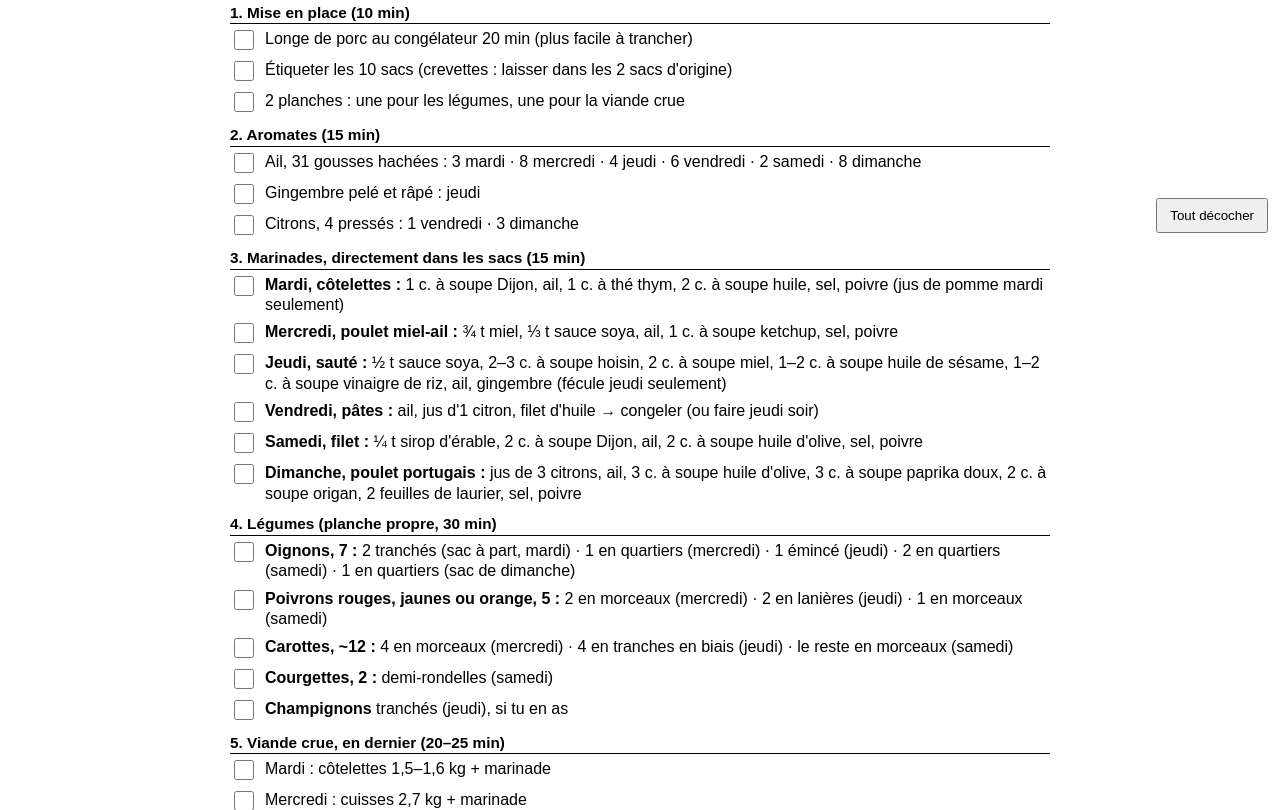
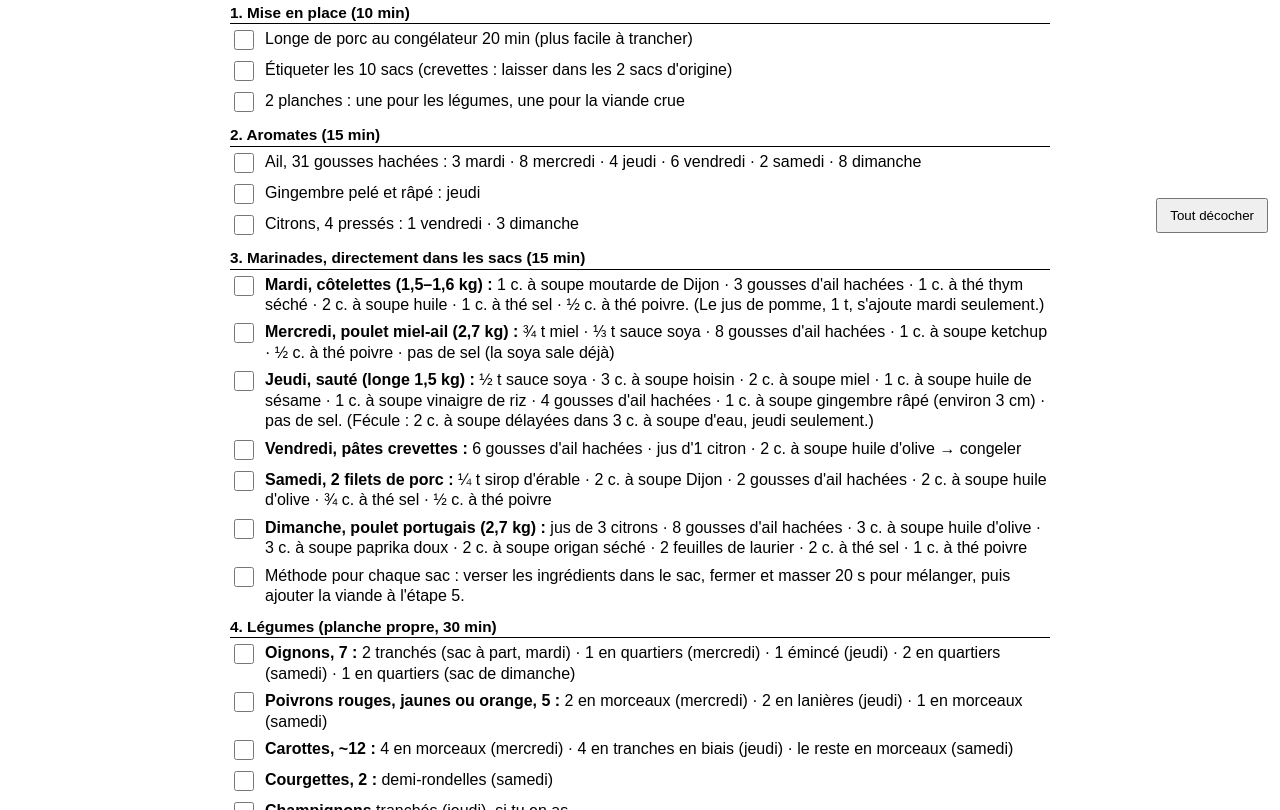
Before and after one commit to Khayzard/Livre-recettes, a plain HTML site: page mealprep/2026-11-16.html in a window 1280 px wide. Shown: the part 555-1365 px from the top of the page. Drawn offline with Linux system fonts and the light colour scheme.

Commit message:
Meal prep: quantités complètes des marinades

```diff
--- a/mealprep/2026-11-16.html
+++ b/mealprep/2026-11-16.html
@@ -54,12 +54,13 @@ body{max-width:820px;margin:16px auto;padding:0 14px;font-size:12pt}
 
 <h2>3. Marinades, directement dans les sacs (15 min)</h2>
 <ul class="cb">
-<li><b>Mardi, côtelettes :</b> 1 c. à soupe Dijon, ail, 1 c. à thé thym, 2 c. à soupe huile, sel, poivre (jus de pomme mardi seulement)</li>
-<li><b>Mercredi, poulet miel-ail :</b> ¾ t miel, ⅓ t sauce soya, ail, 1 c. à soupe ketchup, sel, poivre</li>
-<li><b>Jeudi, sauté :</b> ½ t sauce soya, 2–3 c. à soupe hoisin, 2 c. à soupe miel, 1–2 c. à soupe huile de sésame, 1–2 c. à soupe vinaigre de riz, ail, gingembre (fécule jeudi seulement)</li>
-<li><b>Vendredi, pâtes :</b> ail, jus d'1 citron, filet d'huile → congeler (ou faire jeudi soir)</li>
-<li><b>Samedi, filet :</b> ¼ t sirop d'érable, 2 c. à soupe Dijon, ail, 2 c. à soupe huile d'olive, sel, poivre</li>
-<li><b>Dimanche, poulet portugais :</b> jus de 3 citrons, ail, 3 c. à soupe huile d'olive, 3 c. à soupe paprika doux, 2 c. à soupe origan, 2 feuilles de laurier, sel, poivre</li>
+<li><b>Mardi, côtelettes (1,5–1,6 kg) :</b> 1 c. à soupe moutarde de Dijon · 3 gousses d'ail hachées · 1 c. à thé thym séché · 2 c. à soupe huile · 1 c. à thé sel · ½ c. à thé poivre. (Le jus de pomme, 1 t, s'ajoute mardi seulement.)</li>
+<li><b>Mercredi, poulet miel-ail (2,7 kg) :</b> ¾ t miel · ⅓ t sauce soya · 8 gousses d'ail hachées · 1 c. à soupe ketchup · ½ c. à thé poivre · pas de sel (la soya sale déjà)</li>
+<li><b>Jeudi, sauté (longe 1,5 kg) :</b> ½ t sauce soya · 3 c. à soupe hoisin · 2 c. à soupe miel · 1 c. à soupe huile de sésame · 1 c. à soupe vinaigre de riz · 4 gousses d'ail hachées · 1 c. à soupe gingembre râpé (environ 3 cm) · pas de sel. (Fécule : 2 c. à soupe délayées dans 3 c. à soupe d'eau, jeudi seulement.)</li>
+<li><b>Vendredi, pâtes crevettes :</b> 6 gousses d'ail hachées · jus d'1 citron · 2 c. à soupe huile d'olive → congeler</li>
+<li><b>Samedi, 2 filets de porc :</b> ¼ t sirop d'érable · 2 c. à soupe Dijon · 2 gousses d'ail hachées · 2 c. à soupe huile d'olive · ¾ c. à thé sel · ½ c. à thé poivre</li>
+<li><b>Dimanche, poulet portugais (2,7 kg) :</b> jus de 3 citrons · 8 gousses d'ail hachées · 3 c. à soupe huile d'olive · 3 c. à soupe paprika doux · 2 c. à soupe origan séché · 2 feuilles de laurier · 2 c. à thé sel · 1 c. à thé poivre</li>
+<li>Méthode pour chaque sac : verser les ingrédients dans le sac, fermer et masser 20 s pour mélanger, puis ajouter la viande à l'étape 5.</li>
 </ul>
 
 <h2>4. Légumes (planche propre, 30 min)</h2>
```
